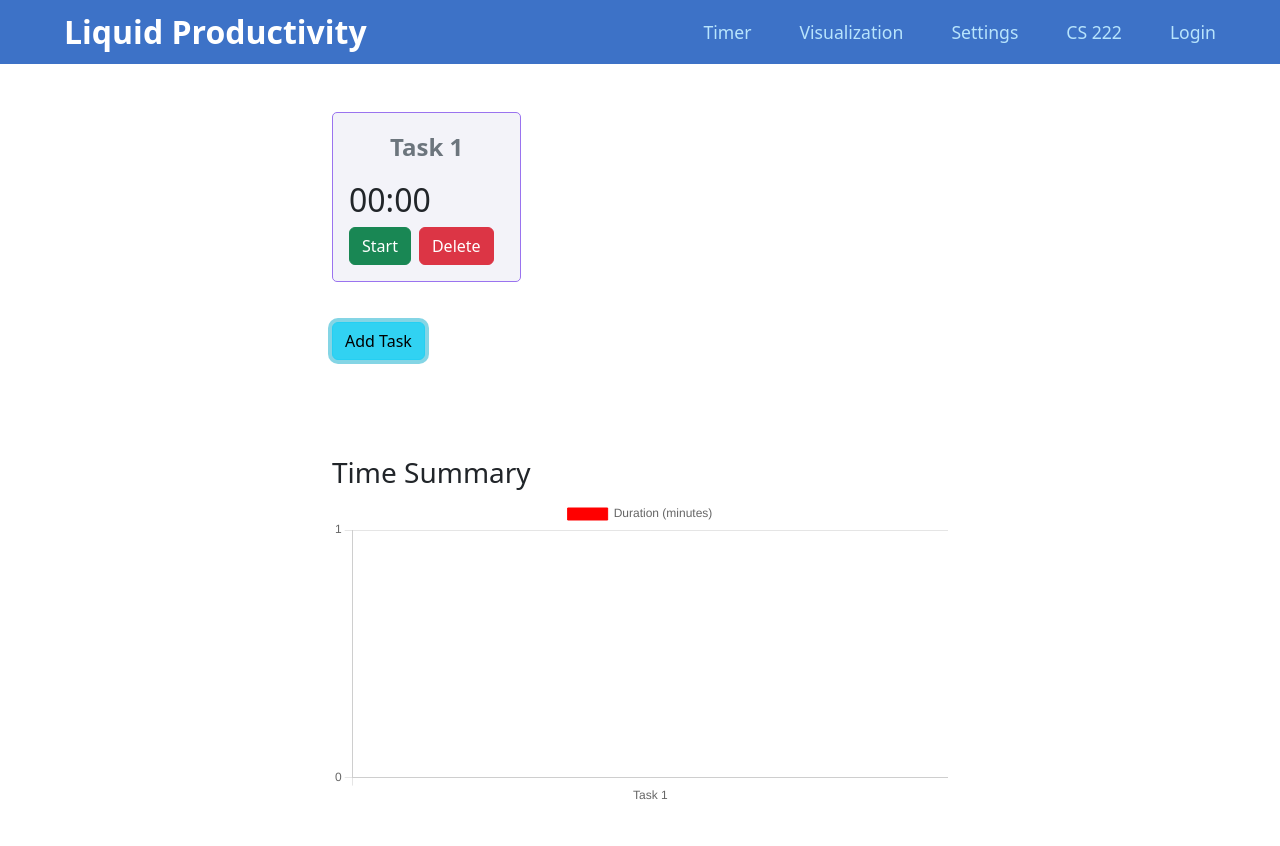
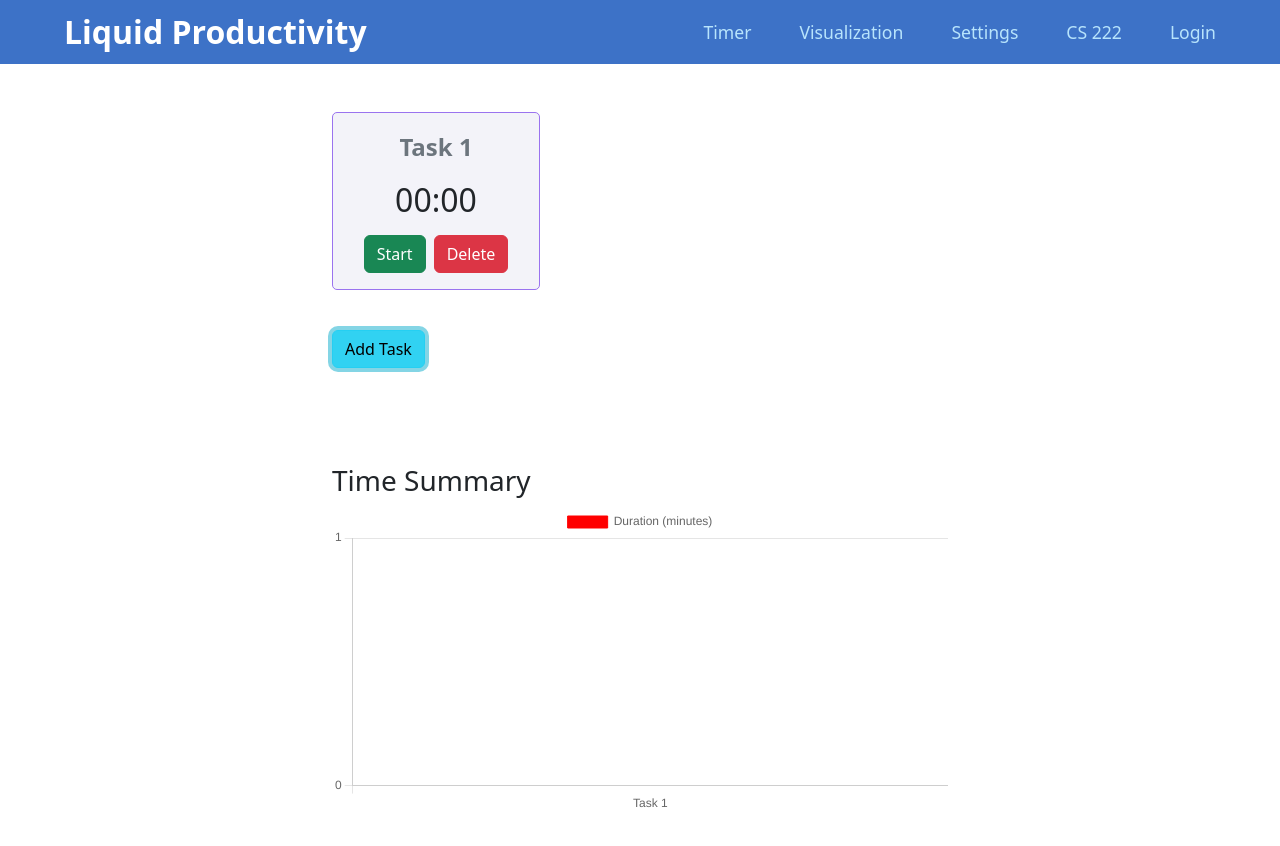
Before and after one commit to CS222-UIUC/course-project-bongo, a Next.js app in the folder nextjs/: page / in a window 1280 px wide. Both pictures are taken after a click on the button "Add Task". Shown: the top 846 px of the page. Built offline with nearby package versions, Linux system fonts and the light colour scheme.

Commit message:
changed the stopwatch function to enable continue and add some styles

```diff
--- a/nextjs/components/Stopwatch.js
+++ b/nextjs/components/Stopwatch.js
@@ -2,42 +2,120 @@ import { useState, useRef, useEffect } from 'react';
 import style from "./Stopwatch.module.css";
 import { Card, Button } from 'react-bootstrap';
 
+// export default function Stopwatch({ title, onStop, onDelete, onTitleChange }) {
+//   const [timerStart, setTimerStart] = useState(0);
+//   const [currentTime, setCurrentTime] = useState(0);
+//   const [running, setRunning] = useState(false);
+
+//   const intervalRef = useRef(0);
+
+//   useEffect(() => {
+//     return () => {
+//       clearInterval(intervalRef.current);
+//     };
+//   }, []);
+
+//   const handleStart = () => {
+//     if (!running) {
+//       setTimerStart(Date.now());
+//       setCurrentTime(Date.now());
+//       setRunning(true);
+//       intervalRef.current = setInterval(() => {
+//         setCurrentTime(Date.now());
+//       }, 10);
+//     }
+//   };
+
+//   const handleStop = () => {
+//     clearInterval(intervalRef.current);
+//     setRunning(false);
+//     onStop(timePassed);
+//   };
+
+//   let timePassed = Math.trunc((currentTime - timerStart) / 1000);
+
+//   let timePassed_min = Math.trunc(timePassed / 60).toString().padStart(2, '0');
+//   let timePassed_sec = (timePassed % 60).toString().padStart(2, '0');
+
+//   const handleTitleChange = (event) => {
+//     onTitleChange(event.target.value);
+//   };
+
+//   return (
+//     <Card className={`${style.stopwatchCard} mb-3`}>
+//       <Card.Body>
+//         <input
+//           className={`${style.title} mb-3`}
+//           type="text"
+//           value={title}
+//           onChange={handleTitleChange}
+//         />
+//         <h2>{timePassed_min}:{timePassed_sec}</h2>
+//         <div>
+//           {!running && (
+//             <Button variant="success" className="me-2" onClick={handleStart}>
+//               Start
+//             </Button>
+//           )}
+//           {running && (
+//             <Button variant="warning" className="me-2" onClick={handleStop}>
+//               Stop
+//             </Button>
+//           )}
+//           <Button variant="danger" onClick={onDelete}>
+//             Delete
+//           </Button>
+//         </div>
+//       </Card.Body>
+//     </Card>
+//   );
+
+// }
+
+
+
 export default function Stopwatch({ title, onStop, onDelete, onTitleChange }) {
-  const [timerStart, setTimerStart] = useState(0);
-  const [currentTime, setCurrentTime] = useState(0);
-  const [running, setRunning] = useState(false);
-
-  const intervalRef = useRef(0);
+  const [time, setTime] = useState(0);
+  const [isActive, setIsActive] = useState(false);
 
   useEffect(() => {
-    return () => {
-      clearInterval(intervalRef.current);
-    };
-  }, []);
+    let interval = null;
+    if (isActive) {
+      interval = setInterval(() => {
+        setTime(time => time + 1);
+      }, 1000);
+    } else {
+      clearInterval(interval);
+    }
+    return () => clearInterval(interval);
+  }, [isActive, time]);
 
-  const handleStart = () => {
-    if (!running) {
-      setTimerStart(Date.now());
-      setCurrentTime(Date.now());
-      setRunning(true);
-      intervalRef.current = setInterval(() => {
-        setCurrentTime(Date.now());
-      }, 10);
+  const handleStartPause = () => {
+    if (isActive) {
+      onStop(timePassed);
     }
+    setIsActive(!isActive);
   };
 
-  const handleStop = () => {
-    clearInterval(intervalRef.current);
-    setRunning(false);
-    onStop(timePassed);
-  };
+  // const handleReset = () => {
+  //   onStop(timePassed);
+  //   setTime(0);
+  //   setIsActive(false);
+  // };
 
-  let timePassed = Math.trunc((currentTime - timerStart) / 1000);
+  let timePassed = time;
 
-  let timePassed_min = Math.trunc(timePassed / 60).toString().padStart(2, '0');
-  let timePassed_sec = (timePassed % 60).toString().padStart(2, '0');
+  let timePassed_min = Math.trunc(time / 60).toLocaleString('en-US', {
+    minimumIntegerDigits: 2,
+    useGrouping: false
+  });
 
-  const handleTitleChange = (event) => {
+  let timePassed_sec = (time - 60*timePassed_min).toLocaleString('en-US', {
+    minimumIntegerDigits: 2,
+    useGrouping: false
+  });
+
+    const handleTitleChange = (event) => {
     onTitleChange(event.target.value);
   };
 
@@ -50,18 +128,14 @@ export default function Stopwatch({ title, onStop, onDelete, onTitleChange }) {
           value={title}
           onChange={handleTitleChange}
         />
-        <h2>{timePassed_min}:{timePassed_sec}</h2>
+        <h2 className={`${style.time} mb-3`}>{timePassed_min}:{timePassed_sec}</h2>
         <div>
-          {!running && (
-            <Button variant="success" className="me-2" onClick={handleStart}>
-              Start
-            </Button>
-          )}
-          {running && (
-            <Button variant="warning" className="me-2" onClick={handleStop}>
-              Stop
-            </Button>
-          )}
+          <Button variant="success" onClick={handleStartPause} className="me-2">
+            {isActive ? 'Pause' : (time ? 'Resume' : 'Start')}
+          </Button>
+          {/* <Button variant="warning" onClick={handleReset} className="me-2">
+            Reset
+          </Button> */}
           <Button variant="danger" onClick={onDelete}>
             Delete
           </Button>
@@ -69,5 +143,4 @@ export default function Stopwatch({ title, onStop, onDelete, onTitleChange }) {
       </Card.Body>
     </Card>
   );
-
 }
--- a/nextjs/components/Stopwatch.module.css
+++ b/nextjs/components/Stopwatch.module.css
@@ -12,10 +12,16 @@ margin: 0;
 text-align: center;
 }
 
+.time {
+text-align: center;
+}
+
 .stopwatchCard {
 background-color: #f3f3f9;
 border: 1px solid #9a73ef;
 border-radius: 5px;
+width: 13rem;
+text-align: center;
 }
 
 .btn-purple {
```
